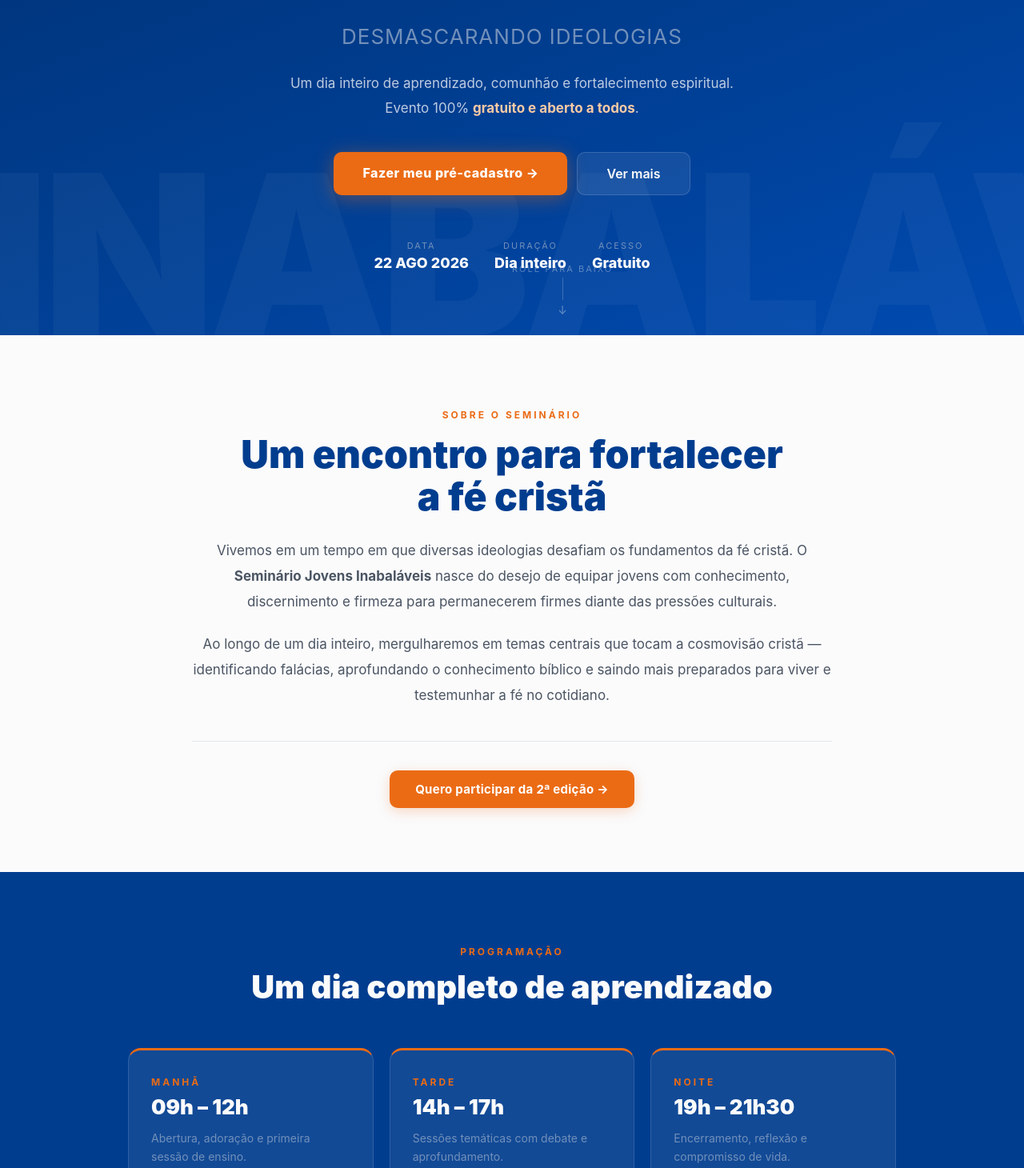
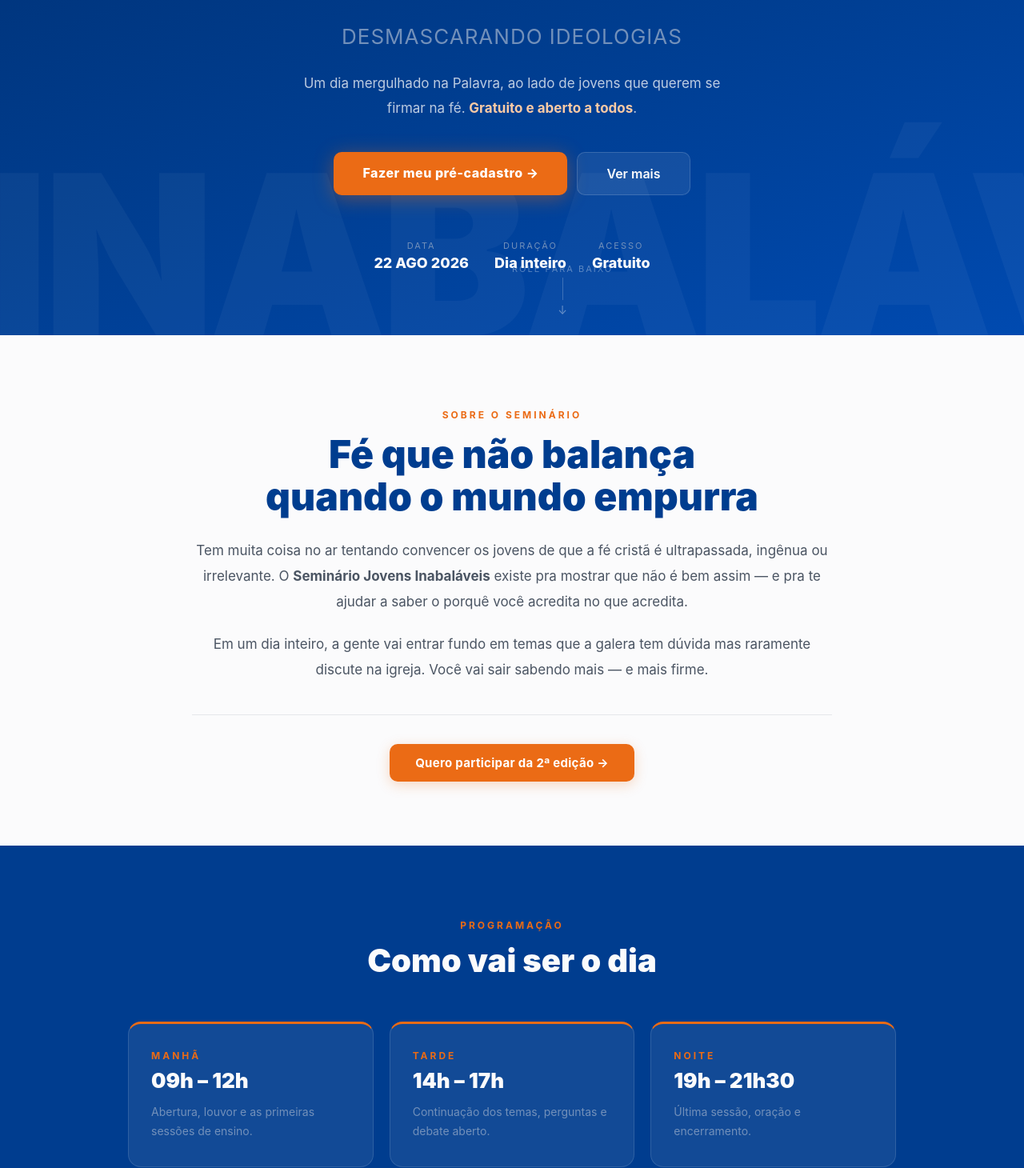
Before and after one commit to aviait/jovens-inabalaveis, a Next.js app: page / in a window 1280 px wide. Shown: the part 390-1850 px from the top of the page at 80% size. Built offline with nearby package versions, Linux system fonts and the light colour scheme.

Commit message:
Revisão textual: linguagem mais direta e humana em todo o site
Reescreve os textos da LP, formulário e página de confirmação para
soar menos corporativo e mais próximo do público jovem evangélico.

```diff
--- a/src/app/page.tsx
+++ b/src/app/page.tsx
@@ -17,9 +17,9 @@ const TOPICS_GRID = [
 ];
 
 const SCHEDULE = [
-  { period: 'MANHÃ', time: '09h – 12h', description: 'Abertura, adoração e primeira sessão de ensino.' },
-  { period: 'TARDE', time: '14h – 17h', description: 'Sessões temáticas com debate e aprofundamento.' },
-  { period: 'NOITE', time: '19h – 21h30', description: 'Encerramento, reflexão e compromisso de vida.' },
+  { period: 'MANHÃ', time: '09h – 12h', description: 'Abertura, louvor e as primeiras sessões de ensino.' },
+  { period: 'TARDE', time: '14h – 17h', description: 'Continuação dos temas, perguntas e debate aberto.' },
+  { period: 'NOITE', time: '19h – 21h30', description: 'Última sessão, oração e encerramento.' },
 ];
 
 export default function HomePage() {
@@ -200,8 +200,8 @@ export default function HomePage() {
               lineHeight: 1.8,
             }}
           >
-            Um dia inteiro de aprendizado, comunhão e fortalecimento espiritual. Evento 100%{' '}
-            <strong style={{ color: '#FACAA5' }}>gratuito e aberto a todos</strong>.
+            Um dia mergulhado na Palavra, ao lado de jovens que querem se firmar na fé.{' '}
+            <strong style={{ color: '#FACAA5' }}>Gratuito e aberto a todos</strong>.
           </p>
 
           <div className="hero-cta-row" style={{ display: 'flex', gap: 12, flexWrap: 'wrap', justifyContent: 'center' }}>
@@ -315,18 +315,17 @@ export default function HomePage() {
               lineHeight: 1.1,
             }}
           >
-            Um encontro para fortalecer
-            <br />a fé cristã
+            Fé que não balança
+            <br />quando o mundo empurra
           </h2>
           <p style={{ fontSize: 17, color: '#4b5563', lineHeight: 1.9, marginBottom: 20 }}>
-            Vivemos em um tempo em que diversas ideologias desafiam os fundamentos da fé cristã. O{' '}
-            <strong>Seminário Jovens Inabaláveis</strong> nasce do desejo de equipar jovens com conhecimento,
-            discernimento e firmeza para permanecerem firmes diante das pressões culturais.
+            Tem muita coisa no ar tentando convencer os jovens de que a fé cristã é ultrapassada, ingênua ou
+            irrelevante. O <strong>Seminário Jovens Inabaláveis</strong> existe pra mostrar que não é bem assim
+            — e pra te ajudar a saber o porquê você acredita no que acredita.
           </p>
           <p style={{ fontSize: 17, color: '#4b5563', lineHeight: 1.9 }}>
-            Ao longo de um dia inteiro, mergulharemos em temas centrais que tocam a cosmovisão cristã —
-            identificando falácias, aprofundando o conhecimento bíblico e saindo mais preparados para viver e
-            testemunhar a fé no cotidiano.
+            Em um dia inteiro, a gente vai entrar fundo em temas que a galera tem dúvida mas raramente discute
+            na igreja. Você vai sair sabendo mais — e mais firme.
           </p>
           <div style={{ marginTop: 40, paddingTop: 36, borderTop: '1px solid #e5e7eb' }}>
             <SectionCTA label="Quero participar da 2ª edição →" />
@@ -351,7 +350,7 @@ export default function HomePage() {
               Programação
             </p>
             <h2 style={{ fontSize: 'clamp(26px, 4vw, 40px)', fontWeight: 900, color: '#FBFBFC', margin: 0 }}>
-              Um dia completo de aprendizado
+              Como vai ser o dia
             </h2>
           </div>
 
@@ -423,8 +422,8 @@ export default function HomePage() {
               Possíveis temas
             </h2>
             <p style={{ fontSize: 15, color: '#6b7280', margin: 0 }}>
-              No pré-cadastro, você nos diz quais temas são mais urgentes pra você. A grade final será
-              definida a partir dessas respostas.
+              A grade ainda não está fechada. No pré-cadastro você vota nos temas que acha mais urgente — e a
+              programação vai ser definida com base nisso.
             </p>
           </div>
 
@@ -646,8 +645,8 @@ export default function HomePage() {
             conosco!
           </h2>
           <p style={{ fontSize: 16, color: 'rgba(251,251,252,0.7)', margin: '0 0 40px', lineHeight: 1.8 }}>
-            Faça seu pré-cadastro e nos ajude a entender quem quer participar
-            <br />e o que espera do evento — sem compromisso.
+            É só uma forma de saber quem tá animado e o que você quer ver lá.
+            <br />Sem compromisso, sem taxa, sem nada — só clica e registra.
           </p>
           <Link
             href="/pre-cadastro"
```
Also changed, not shown: src/app/obrigado/page.tsx (+4 -4 lines), src/app/pre-cadastro/page.tsx (+7 -7 lines).
